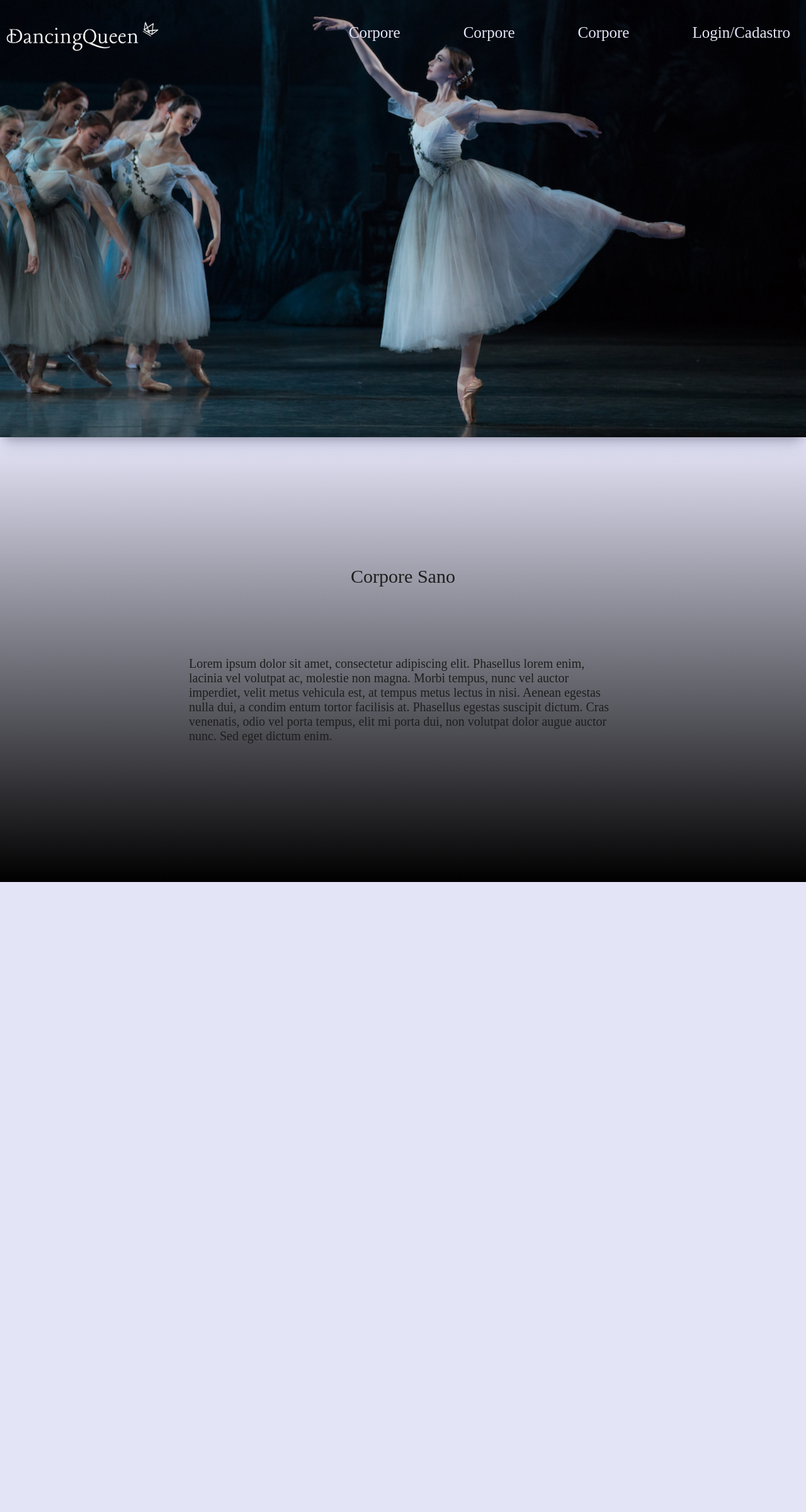
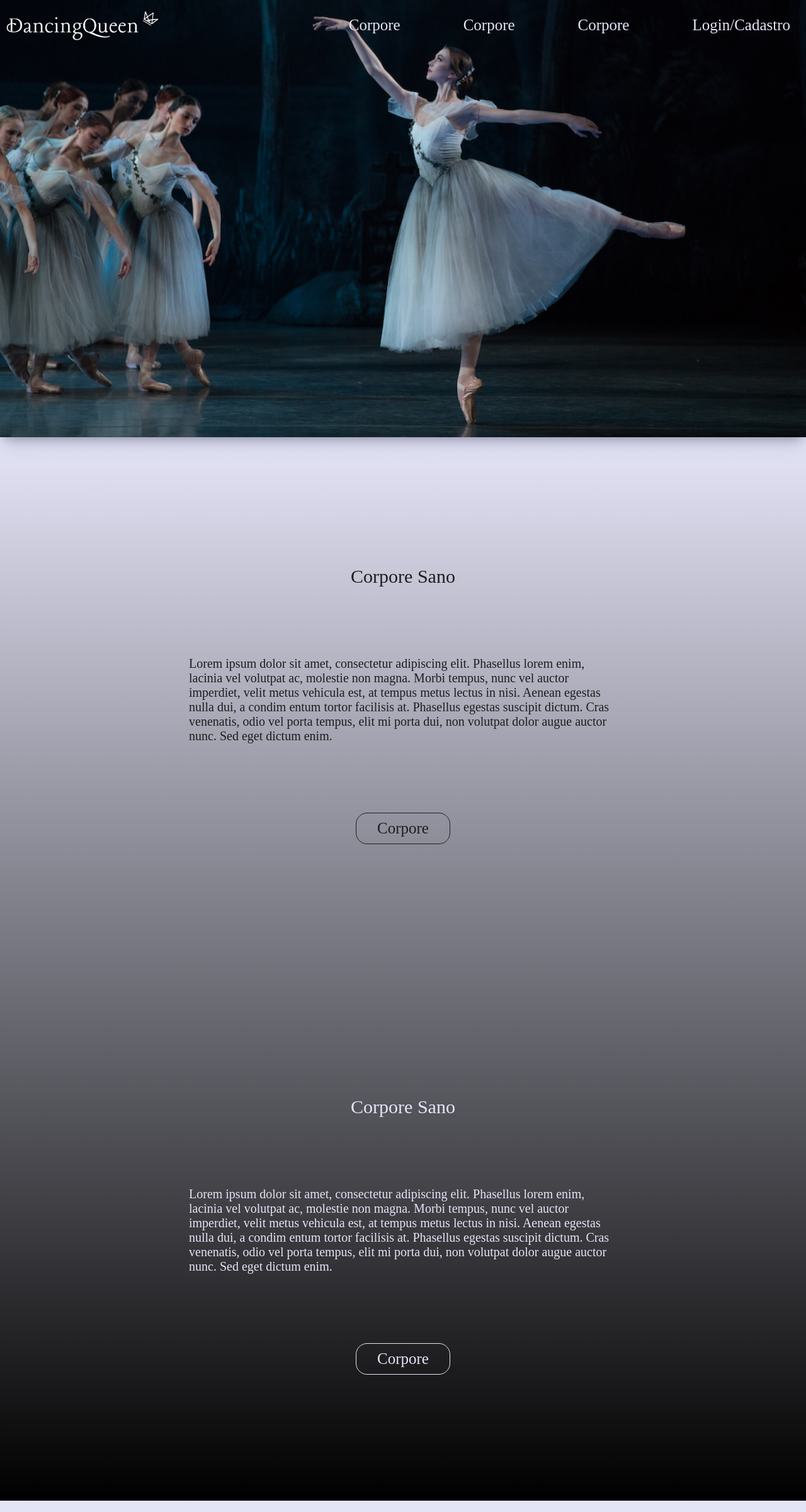
Before and after one commit to giobels/DancingQueen, a plain HTML site: page index.html in a window 1280 px wide. Shown: the whole page at 63% size. Before the commit the page ends 1400 px from the top, so only its background shows below. Drawn offline with Linux system fonts and the light colour scheme; a web font is replaced by a local one.

Commit message:
mais css

```diff
--- a/cadastro.css
+++ b/cadastro.css
@@ -17,7 +17,7 @@ body {
 
 nav {
     width: 100vw;
-    height: 13vh;
+    height: 10vh;
     /* background-color: aquamarine;  */
     display: flex;
     align-items: center;
@@ -27,7 +27,7 @@ nav {
 
 nav img {
     width: 250px;
-    padding-left: 10px;
+    padding: 10px;
 }
 
 .fundo {
@@ -85,6 +85,7 @@ nav img {
 }
 
 .botao-cadastro{
+    display: inline-block;
     background-color: #1E1E1E;
     border: 1px solid #E4E4F7;
     border-radius: 18px;
@@ -94,8 +95,34 @@ nav img {
     font-family:"Lancelot", serif ;
     font-size: 25px;
     cursor: pointer;
+    transition: all 0.5s;
 
 }
+
+.botao-cadastro span{
+    cursor: pointer;
+    display: inline-block;
+    position: relative;
+    transition: 0.5s;
+  }
+
+  .botao-cadastro span:after {
+    content: '\00bb';
+    position: absolute;
+    opacity: 0;
+    top: 0;
+    right: -20px;
+    transition: 0.5s;
+  }
+
+  .botao-cadastro:hover span {
+    padding-right: 25px;
+  }
+
+  .botao-cadastro:hover  span:after {
+    opacity: 1;
+    right: 0;
+  }
 
 a{
     text-decoration: none;
--- a/index.html
+++ b/index.html
@@ -12,20 +12,20 @@
 <body>
     <header>
         <nav>
-            <img src="img/logoBranco.png" />
+            <img id="logo" src="img/logoBranco.png" />
             <ul class="navbar">
-                <li>Corpore</li>
-                <li>Corpore</li>
-                <li>Corpore</li>
+                <a href=""><li class="nav-links">Corpore</li></a>
+                <a href=""><li class="nav-links">Corpore</li></a>
+                <a href=""><li class="nav-links">Corpore</li></a>
                 <a href="login.html">
-                    <li>Login/Cadastro</li>
+                    <li class="nav-links">Login/Cadastro</li>
                 </a>
             </ul>
         </nav>
         <img class="fundo-header" src="img/home.jpg" />
     </header>
     <div class="container">
-        <div class="cisne-branco">
+        <div class="cisne">
             <span class="titulo-branco">Corpore Sano</span>
             <p class="texto-branco">Lorem ipsum dolor sit amet, consectetur adipiscing elit.
                 Phasellus lorem enim, lacinia vel volutpat ac, molestie non magna.
@@ -35,8 +35,35 @@
                 Cras venenatis, odio vel porta tempus, elit mi porta dui, non volutpat
                 dolor augue auctor nunc. Sed eget dictum enim.
             </p>
+            <button class="botao-branco"><span class="botao-anim">Corpore</span></button>
+        </div>
+        <div class="cisne">
+            <span class="titulo-negro">Corpore Sano</span>
+            <p class="texto-negro">Lorem ipsum dolor sit amet, consectetur adipiscing elit.
+                Phasellus lorem enim, lacinia vel volutpat ac, molestie non magna.
+                Morbi tempus, nunc vel auctor imperdiet, velit metus vehicula est,
+                at tempus metus lectus in nisi. Aenean egestas nulla dui, a condim
+                entum tortor facilisis at. Phasellus egestas suscipit dictum.
+                Cras venenatis, odio vel porta tempus, elit mi porta dui, non volutpat
+                dolor augue auctor nunc. Sed eget dictum enim.
+            </p>
+            <button class="botao-negro"><span class="botao-anim">Corpore</span></button>
         </div>
     </div>
 </body>
 
 </html>
+<img src="" alt="">
+<script>
+    function menuScroll (){
+    const scroll = window.scrollY;
+    if (scroll > 0) {
+        document.querySelector('nav').classList.add("active")
+        document.querySelector('#logo').src="img/logopreto.png"
+    } else {
+        document.querySelector('nav').classList.remove("active")
+        document.querySelector('#logo').src="img/logoBranco.png"
+    }
+}
+document.addEventListener('scroll', menuScroll)
+</script>
--- a/login.css
+++ b/login.css
@@ -17,7 +17,7 @@ body {
 
 nav {
     width: 100vw;
-    height: 13vh;
+    height: 10vh;
     /* background-color: aquamarine; */
     display: flex;
     align-items: center;
@@ -27,7 +27,7 @@ nav {
 
 nav img {
     width: 250px;
-    padding-left: 10px;
+    padding: 10px;
 }
 
 .fundo {
@@ -87,6 +87,7 @@ nav img {
 }
 
 .botao-login{
+    display: inline-block;
     background-color: #E4E4F7;
     border: 1px solid #1E1E1E;
     border-radius: 18px;
@@ -96,8 +97,34 @@ nav img {
     font-family:"Lancelot", serif ;
     font-size: 25px;
     cursor: pointer;
+    transition: all 0.5s;
+}
 
-}
+.botao-login span{
+    cursor: pointer;
+    display: inline-block;
+    position: relative;
+    transition: 0.5s;
+  }
+
+  .botao-login span:after {
+    content: '\00bb';
+    position: absolute;
+    opacity: 0;
+    top: 0;
+    right: -20px;
+    transition: 0.5s;
+  }
+
+  .botao-login:hover span {
+    padding-right: 25px;
+  }
+
+  .botao-login:hover  span:after {
+    opacity: 1;
+    right: 0;
+  }
+
 
 a{
     text-decoration: none;
--- a/style.css
+++ b/style.css
@@ -19,11 +19,11 @@ body {
 
 nav {
     width: 100%;
-    height: 13vh;
+    height: 10vh;
     /* background-color: rgb(255, 127, 217);  */
     display: flex;
     align-items: center;
-    position: absolute;
+    position: fixed;
     justify-content: space-between;
     /* z-index: 1; */
 }
@@ -31,9 +31,10 @@ nav {
 nav img {
     width: 250px;
     padding-left: 10px;
+    padding-bottom: 10px;
 }
 
-.navbar{
+.navbar {
     width: auto;
     display: flex;
     color: #E4E4F7;
@@ -45,16 +46,61 @@ nav img {
     gap: 100px;
 }
 
-a{
+a {
     text-decoration: none;
-    color:#E4E4F7 ;
+    color: #E4E4F7;
+    transition: 0.5s;
+    position: relative;
 }
 
-.container{
-    background: linear-gradient(to bottom,  #E4E4F7, black );
+a:hover {
+    color:#E4E4F7 ;
+    transition: transform .2s;
 }
 
-.cisne-branco{
+ .nav-links::before {
+    content: '';
+    bottom: -4px;
+    position: absolute;
+    background-color:  #E4E4F7;
+    border-radius: 4px;
+    width: 100%;
+    transform: scaleX(0);
+    transition: transform .2s;
+    transform-origin: right;
+    height: 2px;
+}
+
+ .nav-links:hover::before {
+    transform: scaleX(1);
+    transform-origin: left;
+    background-color: #E4E4F7;
+}
+
+
+nav.active {
+    background-color:#E4E4F7;
+    color: #1E1E1E;
+    border-bottom-style:solid;
+    border-color: #3b3b3b;
+border-width: 1px;
+}
+
+nav.active  a{
+    color:#1E1E1E;
+}
+
+nav.active .nav-links::before {
+    background-color: #3b3b3b;
+}
+
+
+
+.container {
+    background: linear-gradient(to bottom, #E4E4F7, black);
+}
+
+.cisne {
     display: flex;
     flex-direction: column;
     align-items: center;
@@ -65,12 +111,74 @@ a{
     gap: 90px;
 }
 
-.titulo-branco{
-    color:#1E1E1E ;
+.titulo-branco {
+    color: #1E1E1E;
     font-size: 30px;
 }
 
-.texto-branco{
+.texto-branco {
     color: #1E1E1E;
     font-size: 20px;
 }
+
+.titulo-negro {
+    color: #E4E4F7;
+    font-size: 30px;
+}
+
+.texto-negro {
+    color: #E4E4F7;
+    font-size: 20px;
+}
+
+.botao-branco {
+    background-color: transparent;
+    border: 1px solid #1E1E1E;
+    border-radius: 18px;
+    width: 150px;
+    height: 50px;
+    color: #1E1E1E;
+    font-family: "Lancelot", serif;
+    font-size: 25px;
+    cursor: pointer;
+
+}
+
+
+.botao-negro {
+    background-color: transparent;
+    border: 1px solid #E4E4F7;
+    border-radius: 18px;
+    width: 150px;
+    height: 50px;
+    color: #E4E4F7;
+    font-family: "Lancelot", serif;
+    font-size: 25px;
+    cursor: pointer;
+    transition: all 0.5s;
+}
+
+.botao-anim{
+    cursor: pointer;
+    display: inline-block;
+    position: relative;
+    transition: 0.5s;
+  }
+
+  .botao-anim:after {
+    content: '\00bb';
+    position: absolute;
+    opacity: 0;
+    top: 0;
+    right: -20px;
+    transition: 0.5s;
+  }
+
+  .botao-anim:hover  {
+    padding-right: 25px;
+  }
+
+  .botao-anim:hover:after {
+    opacity: 1;
+    right: 0;
+  }
```
Also changed, not shown: cadastro.html (+1 -1 lines), login.html (+1 -1 lines).
